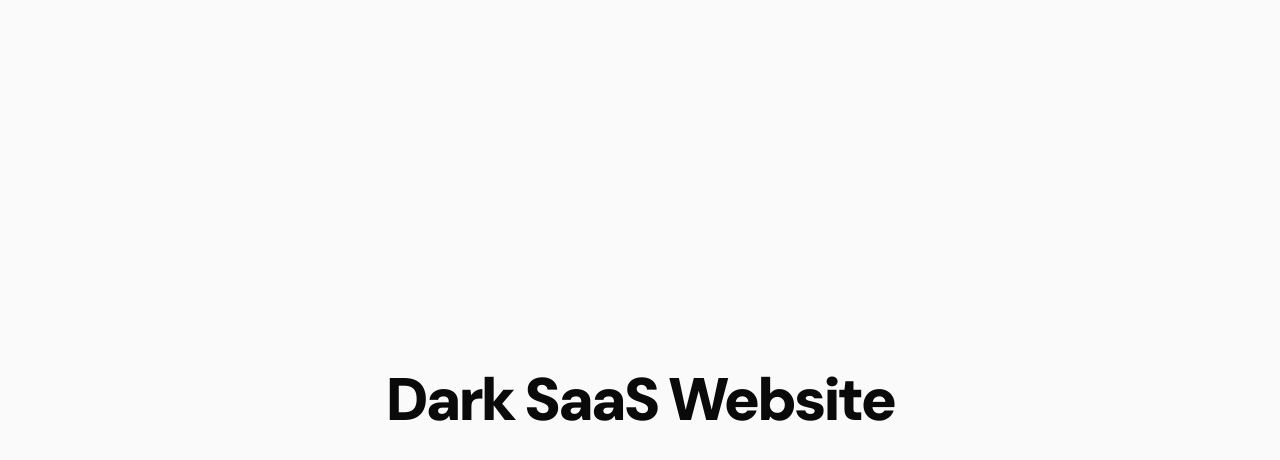
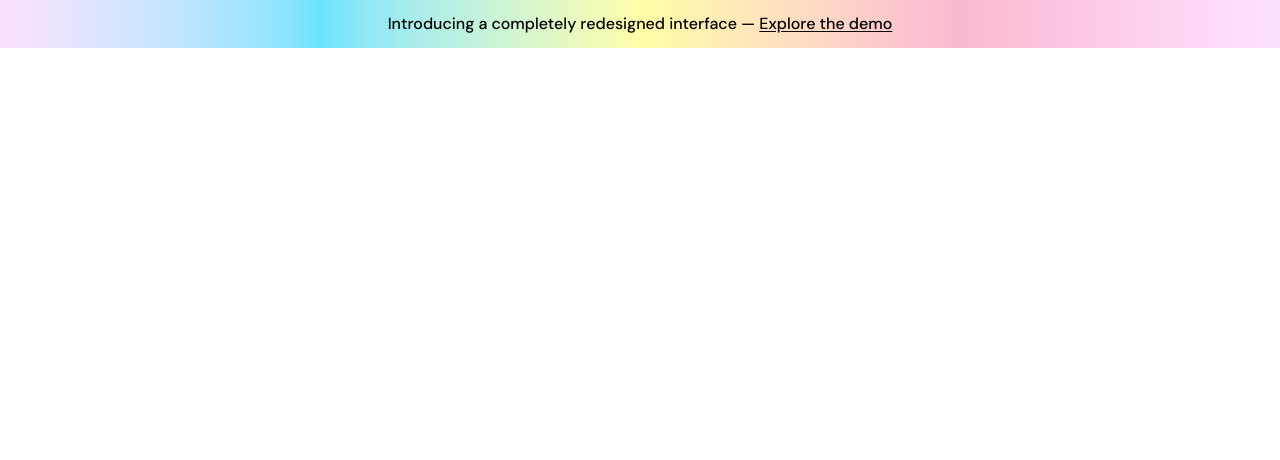
Before and after one commit to Ashmin-Bhujel/dark-saas-landing-page, a Next.js app: page / in a window 1280 px wide. Shown: the top 460 px of the page. Built offline with nearby package versions, Linux system fonts and the light colour scheme.

Commit message:
feat: banner component

```diff
--- a/src/app/globals.css
+++ b/src/app/globals.css
@@ -1,25 +1,16 @@
 @import "tailwindcss";
 
 :root {
-  --background: var(--color-neutral-50);
-  --foreground: var(--color-neutral-950);
+  --banner-gradient:
+    to right, oklch(92.036% 0.06821 323.728 / 0.7),
+    oklch(81.656% 0.14029 218.076 / 0.7), oklch(97.094% 0.14713 108.043 / 0.7),
+    oklch(79.211% 0.12018 354.996 / 0.7), oklch(92.036% 0.06821 323.728 / 0.7);
 }
 
 @theme inline {
-  --color-background: var(--background);
-  --color-foreground: var(--foreground);
   --font-sans: var(--font-dm-sans);
 }
 
-@media (prefers-color-scheme: dark) {
-  :root {
-    --background: var(--color-neutral-950);
-    --foreground: var(--color-neutral-50);
-  }
-}
-
 body {
-  background: var(--background);
-  color: var(--foreground);
   font-family: "DM Sans", sans-serif;
 }
--- a/src/app/page.tsx
+++ b/src/app/page.tsx
@@ -1,9 +1,5 @@
+import Banner from "@/components/banner";
+
 export default function Home() {
-  return (
-    <main className="flex min-h-screen w-screen items-center justify-center">
-      <h1 className="text-6xl font-black tracking-tighter">
-        Dark SaaS Website
-      </h1>
-    </main>
-  );
+  return <Banner />;
 }
--- /dev/null
+++ b/src/components/banner.tsx
@@ -0,0 +1,18 @@
+import Link from "next/link";
+
+export default function Banner() {
+  return (
+    <div className="bg-linear-(--banner-gradient) px-4 py-3">
+      <div className="container mx-auto text-center leading-6 font-medium">
+        <p>
+          <span className="hidden sm:inline">
+            Introducing a completely redesigned interface —{" "}
+          </span>
+          <Link href={"/"} className="underline underline-offset-2">
+            Explore the demo
+          </Link>
+        </p>
+      </div>
+    </div>
+  );
+}
```
